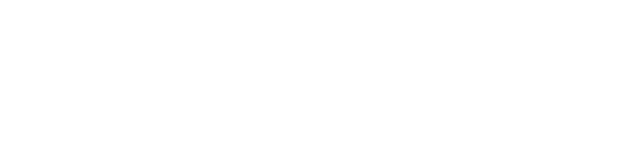
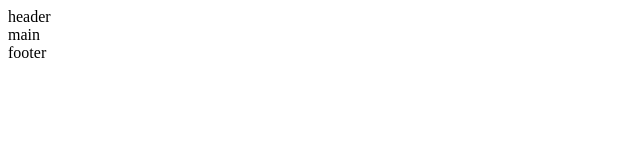
Before and after one commit to Shibaev-Ilya/webdev-cv, a plain HTML site: page index.html in a window 1280 px wide. Shown: the whole page, without its empty margins (0-640 px from the left). Drawn offline with Linux system fonts and the light colour scheme.

Commit message:
feat: add html

```diff
--- a/index.html
+++ b/index.html
@@ -6,6 +6,8 @@
     <title>CV</title>
 </head>
 <body>
-
+    <header>header</header>
+    <main>main</main>
+    <footer>footer</footer>
 </body>
 </html>
--- a/style.css
+++ b/style.css
@@ -0,0 +1,3 @@
+body {
+    margin: 0;
+}
```
